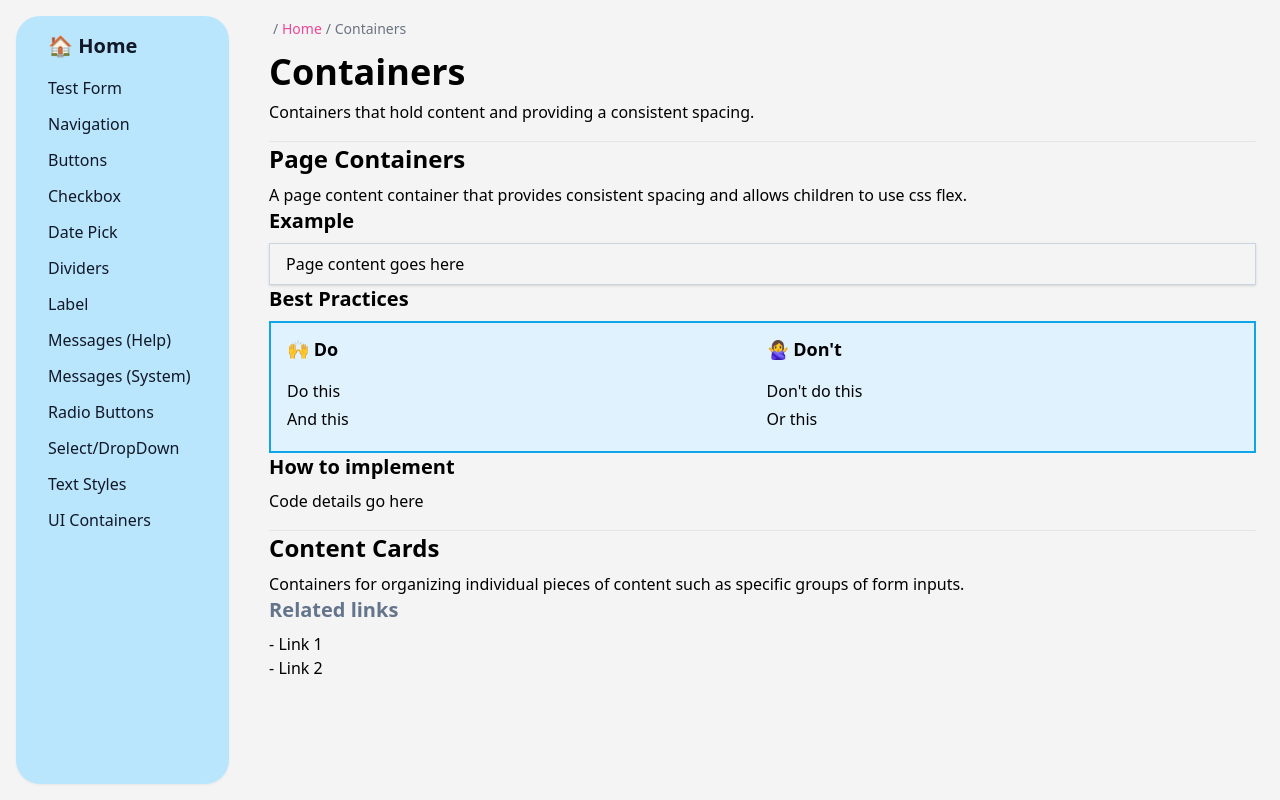
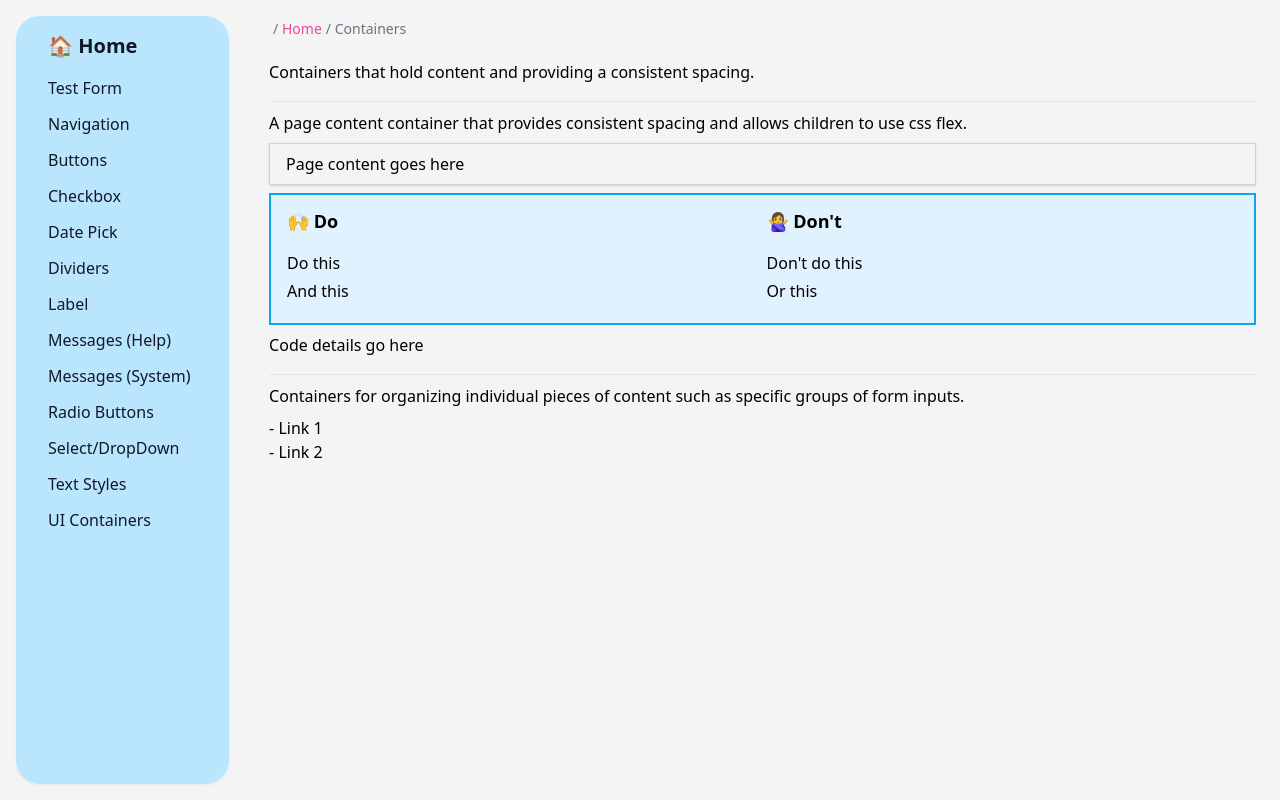
Before and after one commit to tayv/Project-Bubblegum, a Next.js app: page /layout/containers in a window 1280 px wide. Built offline with nearby package versions, Linux system fonts and the light colour scheme.

Commit message:
Refactored Heading to use maps

```diff
--- a/components/layout/Heading.tsx
+++ b/components/layout/Heading.tsx
@@ -1,47 +1,68 @@
 import { FC, ReactNode } from 'react'
+import classNames from 'classnames'
 
 export type HeadingProps = {
-    size: "h1" | "h2" | "h3" | "h4",
-    text: string | number,
-    type?: "primary" | "secondary",
-    id?: string
+    children: ReactNode
+    size: HeadingSize
+    type?: HeadingType
+    weight?: HeadingWeight
+    id?: string // Optionally used for anchor links
+    className?: string // For custom styling
+}
+
+type HeadingSize = "h1" | "h2" | "h3" | "h4" | "h5" | "h6" | "override"
+const headingSizeMap: {[key in HeadingSize]: string} = {
+  h1: "text-4xl pb-2",
+  h2: "text-3xl pb-2",
+  h3: "text-2xl pb-2",
+  h4: "text-xl pb-2",
+  h5: "text-lg pb-2",
+  h6: "text-base pb-2",
+  override: ""
+}
+
+type HeadingType = "primary" | "secondary" | "override"
+const headingTypeMap: {[key in HeadingType]: string} = {
+  primary: "text-gray-900",
+  secondary: "text-gray-300",
+  override: ""
+}
+
+type HeadingWeight = "xlight" | "light" | "normal" | "semibold" | "bold" | "black" | "override"
+const headingWeightMap: {[key in HeadingWeight]: string} = {
+  xlight: "font-extralight",
+  light: "font-light",
+  normal: "font-normal",
+  semibold: "font-semibold",
+  bold: "font-bold",
+  black: "font-black",
+  override: ""
 }
 
 const Heading: FC<HeadingProps> = ({
-    text,
     size,
+    type = "primary",
+    weight = "normal",
+    className = "",
+    children,
     ...props
 }) => {
-  // TO DO: Refactor this to use classnames and maps to clenn it up
-    const renderHeading = ({size, text, type, id}: HeadingProps) => {
-      switch (size) {
-        case "h1":
-          return (type==="primary") && <h1 id={id} className="text-4xl font-bold pb-2 divide-y">{text}</h1> || (type==="secondary") && <h1 id={id} className="text-4xl font-bold pb-2 text-slate-500">{text}</h1>
-
-        case "h2":
-          return (type==="primary") && <h2 id={id} className="text-2xl font-bold pb-2">{text} </h2> || (type==="secondary") && <h2 id={id} className="text-2xl font-bold pb-2 text-slate-500">{text} </h2>
-
-        case "h3":
-          return (type==="primary") && <h3 id={id} className="text-xl font-bold pb-2">{text}</h3> || (type==="secondary") && <h3 id={id} className="text-xl font-bold pb-2 text-slate-500">{text}</h3>
-
-        case "h4":
-        return (type==="primary") && <h4 id={id} className="text-lg font-bold pb-2">{text}</h4> || (type==="secondary") && <h4 id={id} className="text-lg font-bold pb-2 text-slate-500">{text}</h4>
-
-        default:
-          return null;
-    }
-  }
 
   return (
-    <>
-      { renderHeading({size, text, ...props}) }
-    </>
+
+    <div className={
+      classNames([
+        "", // standard css styles (pre-wrap allows for line breaks in template literals)
+        headingSizeMap[size],
+        headingTypeMap[type],
+        headingWeightMap[weight],
+        className // custom styling passed as prop
+      ])
+    }>
+      {children}
+    </div>
+
   )
 }
 
 export default Heading
-
-
-// Need to use function expression to render a switch statement in react.
-  // See https://stackoverflow.com/questions/55237619/expression-expected-in-react-using-switch-statement
-// Headings use html #id for side navigation anchor points
--- a/components/layout/Paragraph copy.tsx
+++ /dev/null
@@ -1,46 +0,0 @@
-import { FC, ReactNode } from 'react'
-
-export type ParagraphProps = {
-    size: "small" | "standard" | "large",
-    text: string | number,
-    type?: "primary" | "secondary",
-    id?: string
-    children?: ReactNode
-}
-
-const Paragraph: FC<ParagraphProps> = ({
-    text,
-    size,
-    type = "primary",
-    ...props
-}) => {
-
-    const renderParagraph = ({size, text, type, ...props}: ParagraphProps) => {
-
-      switch (size) {
-        case "small":
-          return (type==="primary") && <p className="text-sm text-gray-900">{text}{props.children}</p> || (type==="secondary") && <p className="text-sm text-gray-300">{text}{props.children}</p>
-
-        case "standard":
-          return (type==="primary") && <p className= "text-lg text-gray-900">{text}{props.children}</p> || (type==="secondary") && <p className="text-gray-300">{text}{props.children}</p>
-
-        case "large":
-          return (type==="primary") && <p className="text-xl text-gray-900">{text}{props.children}</p> || (type==="secondary") && <p className="text-lg text-gray-300">{text}{props.children}</p>
-
-        default:
-          return null
-    }
-  }
-
-  return (
-    <>
-      { renderParagraph({size, text, type, ...props}) }
-    </>
-  )
-}
-
-export default Paragraph
-
-
-// Need to use function expression to render a switch statement in react.
-  // See https://stackoverflow.com/questions/55237619/expression-expected-in-react-using-switch-statement
```
